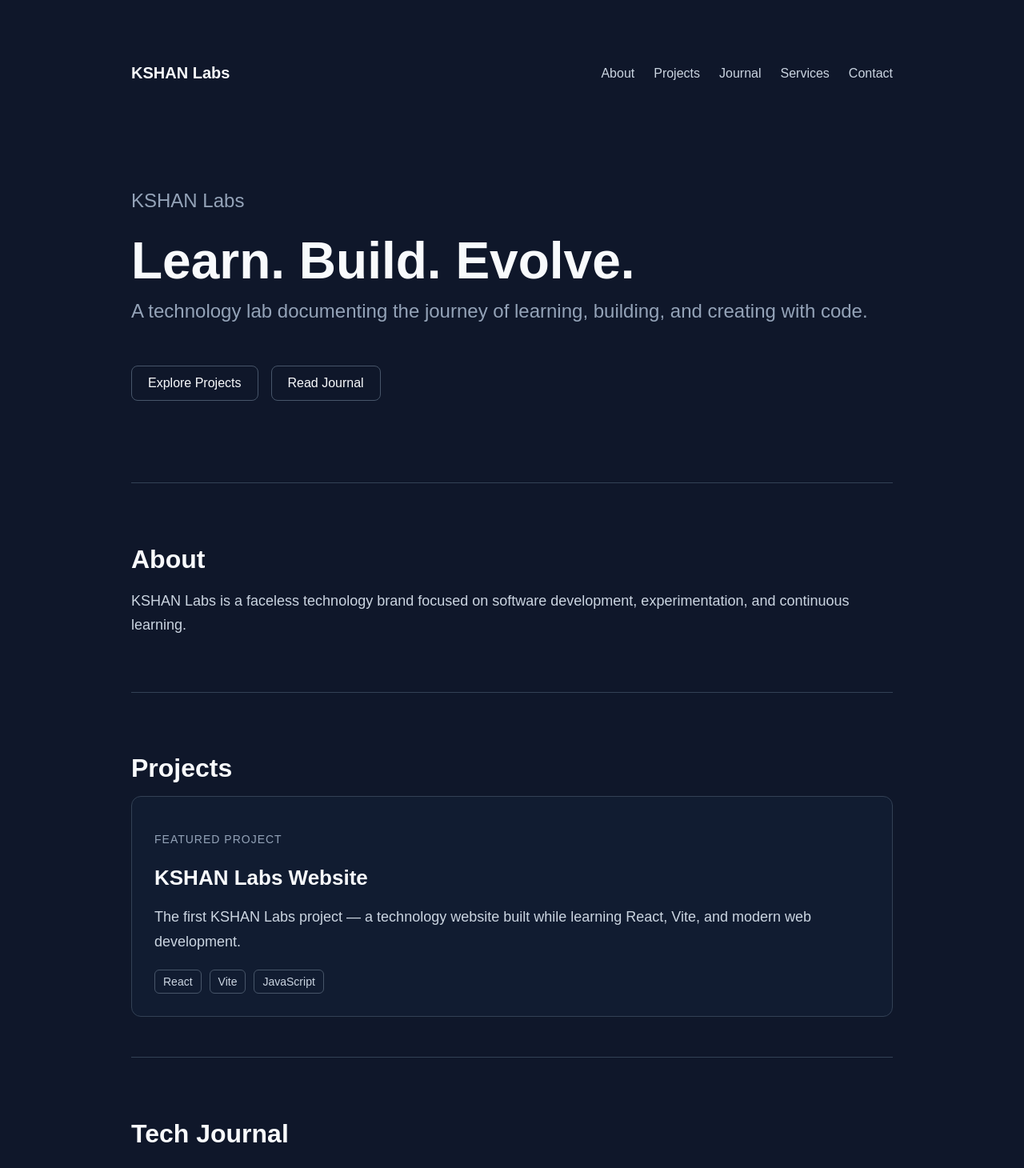
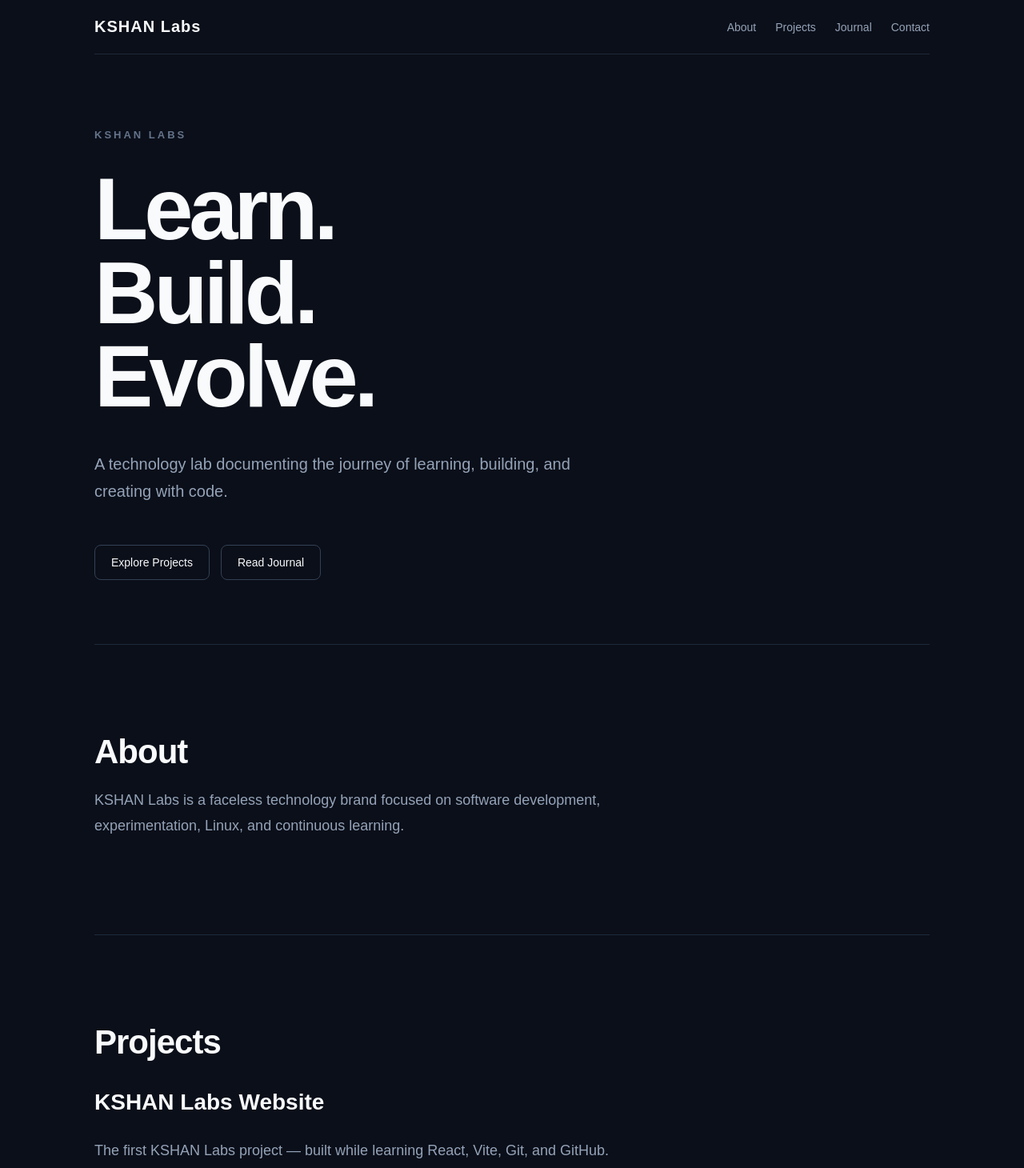
Before and after one commit to Kshan-Labs/kshan-labs-website, a React (Vite) app: page / in a window 1280 px wide. Shown: the top 1460 px of the page at 80% size. Built offline with nearby package versions, Linux system fonts and the light colour scheme.

Commit message:
Update KSHAN Labs website design

```diff
--- a/src/App.jsx
+++ b/src/App.jsx
@@ -8,22 +8,27 @@
           <a href="#about">About</a>
           <a href="#projects">Projects</a>
           <a href="#journal">Journal</a>
-          <a href="#services">Services</a>
           <a href="#contact">Contact</a>
         </div>
       </nav>
 
       <header>
-  <p>KSHAN Labs</p>
+        <p>KSHAN LABS</p>
 
-  <h1>Learn. Build. Evolve.</h1>
+        <h1>
+          Learn.
+          <br />
+          Build.
+          <br />
+          Evolve.
+        </h1>
 
         <p>
           A technology lab documenting the journey of learning,
           building, and creating with code.
         </p>
 
-  <div className="hero-buttons">
+        <div>
           <a href="#projects">Explore Projects</a>
           <a href="#journal">Read Journal</a>
         </div>
@@ -33,27 +38,18 @@
         <h2>About</h2>
         <p>
           KSHAN Labs is a faceless technology brand focused on
-          software development, experimentation, and continuous learning.
+          software development, experimentation, Linux, and
+          continuous learning.
         </p>
       </section>
 
       <section id="projects">
         <h2>Projects</h2>
-
-  <div className="project-card">
-    <p className="project-label">Featured Project</p>
-
         <h3>KSHAN Labs Website</h3>
-
         <p>
-      The first KSHAN Labs project — a technology website
-      built while learning React, Vite, and modern web development.
+          The first KSHAN Labs project — built while learning
+          React, Vite, Git, and GitHub.
         </p>
-
-    <span>React</span>
-    <span>Vite</span>
-    <span>JavaScript</span>
-  </div>
       </section>
 
       <section id="journal">
@@ -64,19 +60,9 @@
         </p>
       </section>
 
-      <section id="services">
-        <h2>Services</h2>
-        <p>
-          Web development and technology solutions for individuals,
-          creators, and businesses.
-        </p>
-      </section>
-
       <section id="contact">
         <h2>Contact</h2>
-        <p>
-          Interested in working together? Get in touch with KSHAN Labs.
-        </p>
+        <p>Get in touch with KSHAN Labs.</p>
       </section>
 
       <footer>
--- a/src/index.css
+++ b/src/index.css
@@ -2,76 +2,45 @@
   box-sizing: border-box;
 }
 
+html {
+  scroll-behavior: smooth;
+}
+
 body {
   margin: 0;
-  font-family: Arial, sans-serif;
-  background: #0f172a;
+  font-family: Arial, Helvetica, sans-serif;
+  background: #0b0f19;
   color: #f8fafc;
 }
 
-main {
-  max-width: 1000px;
-  margin: 0 auto;
-  padding: 60px 24px;
+a {
+  color: inherit;
 }
 
-header {
-  min-height: 60vh;
-  display: flex;
-  flex-direction: column;
-  justify-content: center;
-}
-
-header h1 {
-  font-size: 64px;
-  margin: 0;
-}
-
-header p {
-  font-size: 24px;
-  margin-top: 12px;
-  color: #94a3b8;
-}
-
-section {
-  padding: 50px 0;
-  border-top: 1px solid #334155;
-}
-
-section h2 {
-  font-size: 32px;
-  margin-bottom: 16px;
-}
-
-section p,
-section li {
-  font-size: 18px;
-  line-height: 1.7;
-  color: #cbd5e1;
-}
-
-ul {
-  padding-left: 24px;
-}
-
-footer {
-  padding-top: 50px;
-  border-top: 1px solid #334155;
-  color: #64748b;
+main {
+  max-width: 1100px;
+  margin: 0 auto;
+  padding: 0 28px;
 }
 
 nav {
+  position: sticky;
+  top: 0;
+  z-index: 10;
+
   display: flex;
   justify-content: space-between;
   align-items: center;
-  padding: 20px 0;
-  position: sticky;
-  top: 0;
-  background: #0f172a;
+
+  padding: 22px 0;
+
+  background: #0b0f19;
+  border-bottom: 1px solid #1e293b;
 }
 
 nav strong {
   font-size: 20px;
+  letter-spacing: 1px;
 }
 
 nav div {
@@ -80,115 +49,160 @@
 }
 
 nav a {
-  color: #cbd5e1;
+  color: #94a3b8;
   text-decoration: none;
+  font-size: 14px;
 }
 
 nav a:hover {
-  color: #f8fafc;
+  color: #ffffff;
+}
+
+header {
+  min-height: 75vh;
+
+  display: flex;
+  flex-direction: column;
+  justify-content: center;
+
+  padding: 80px 0;
+}
+
+header > p:first-child {
+  color: #64748b;
+  font-size: 13px;
+  letter-spacing: 3px;
+  font-weight: bold;
 }
 
 header h1 {
-  max-width: 700px;
+  margin: 20px 0;
+  font-size: clamp(56px, 10vw, 110px);
+  line-height: 0.95;
+  letter-spacing: -5px;
 }
 
-header p:last-child {
+header > p:nth-of-type(2) {
   max-width: 650px;
+  color: #94a3b8;
+  font-size: 20px;
   line-height: 1.7;
 }
 
-.hero-buttons {
+header > div {
   display: flex;
-  gap: 16px;
+  gap: 14px;
   margin-top: 30px;
 }
 
-.hero-buttons a {
-  display: inline-block;
-  padding: 12px 20px;
-  border: 1px solid #475569;
+header > div a {
+  padding: 13px 20px;
+  border: 1px solid #334155;
   border-radius: 8px;
-  color: #f8fafc;
+
   text-decoration: none;
+  font-size: 14px;
+
   transition: 0.2s ease;
 }
 
-.hero-buttons a:hover {
-  background: #1e293b;
-  border-color: #94a3b8;
+header > div a:hover {
+  background: #ffffff;
+  color: #0b0f19;
 }
 
-.project-card {
-  padding: 28px;
-  border: 1px solid #334155;
-  border-radius: 12px;
-  background: #111c31;
+section {
+  padding: 100px 0;
+  border-top: 1px solid #1e293b;
 }
 
-.project-card h3 {
-  font-size: 26px;
-  margin: 8px 0 12px;
+section h2 {
+  margin: 10px 0 20px;
+  font-size: 42px;
+  letter-spacing: -1px;
 }
 
-.project-card p {
+section p {
+  max-width: 700px;
+  color: #94a3b8;
+  font-size: 18px;
+  line-height: 1.8;
+}
+
+section h3 {
+  font-size: 28px;
+  margin-top: 35px;
+}
+
+section p:first-of-type {
   margin-bottom: 20px;
 }
 
-.project-label {
-  font-size: 14px !important;
-  text-transform: uppercase;
-  letter-spacing: 1px;
-  color: #94a3b8 !important;
+section[id="projects"] {
+  padding-bottom: 120px;
 }
 
-.project-card span {
-  display: inline-block;
-  margin-right: 10px;
-  padding: 6px 10px;
-  border: 1px solid #475569;
-  border-radius: 6px;
+footer {
+  display: flex;
+  justify-content: space-between;
+
+  padding: 30px 0 50px;
+
+  border-top: 1px solid #1e293b;
+
+  color: #64748b;
   font-size: 14px;
-  color: #cbd5e1;
 }
 
 @media (max-width: 700px) {
   main {
-    padding: 30px 18px;
+    padding: 0 18px;
   }
 
   nav {
     align-items: flex-start;
+    flex-direction: column;
     gap: 16px;
-    flex-direction: column;
   }
 
   nav div {
     flex-wrap: wrap;
-    gap: 12px;
+    gap: 14px;
   }
 
   header {
-    min-height: 50vh;
+    min-height: 70vh;
+    padding: 60px 0;
   }
 
   header h1 {
-    font-size: 42px;
+    font-size: 58px;
+    letter-spacing: -3px;
   }
 
-  header p {
-    font-size: 18px;
+  header > p:nth-of-type(2) {
+    font-size: 17px;
   }
 
-  .hero-buttons {
+  header > div {
     flex-direction: column;
     align-items: stretch;
   }
 
-  .hero-buttons a {
+  header > div a {
     text-align: center;
   }
 
   section {
-    padding: 40px 0;
+    padding: 70px 0;
+  }
+
+  section h2 {
+    font-size: 34px;
+  }
+
+  footer {
+    flex-direction: column;
+    gap: 8px;
   }
 }
```
Lines whose indentation alone changed are shown as unchanged.
